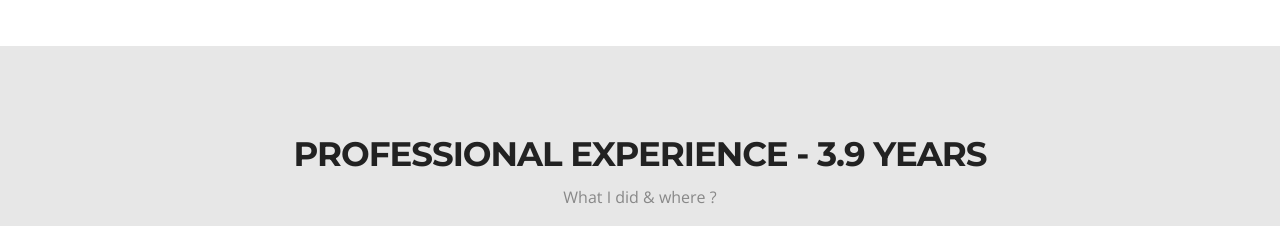
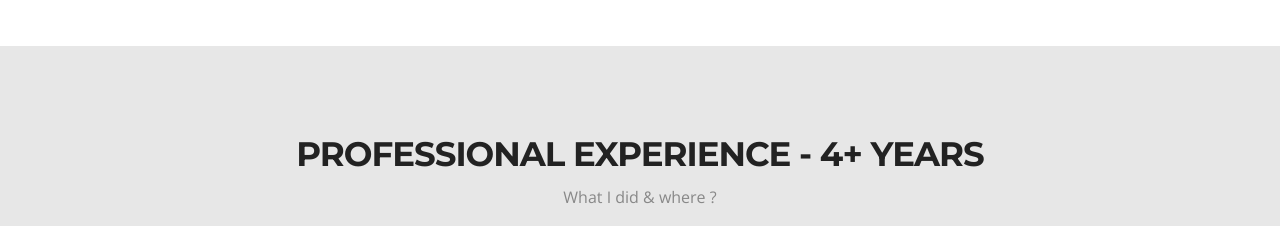
Before and after one commit to agnihotriketan/agnihotriketan.github.io, a plain HTML site: page index.html in a window 1280 px wide. Shown: the part 1760-1986 px from the top of the page. Drawn offline with nearby package versions, Linux system fonts and the light colour scheme.

Commit message:
Update index.html

```diff
--- a/index.html
+++ b/index.html
@@ -180,7 +180,7 @@
 
     <section class="main-section alabaster" id="Experience">
         <div class="container">
-            <h2>Professional Experience - 3.9 Years</h2>
+            <h2>Professional Experience - 4+ Years</h2>
             <h6>What I did & where ?</h6>
             <div class="row">
                 <div class="col-lg-6 col-sm-6 wow fadeInLeft delay-05s">
```
